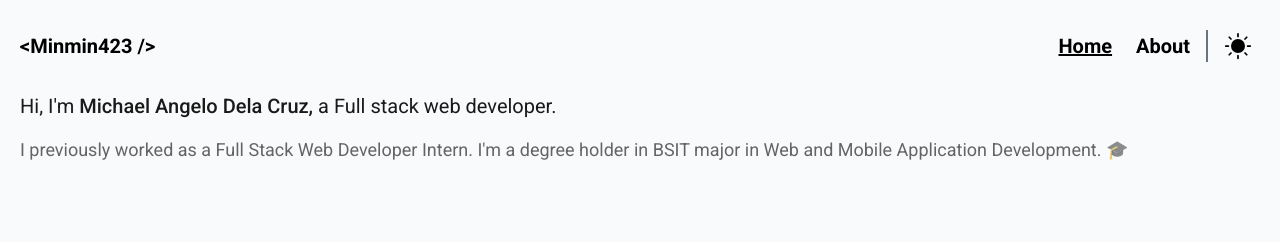
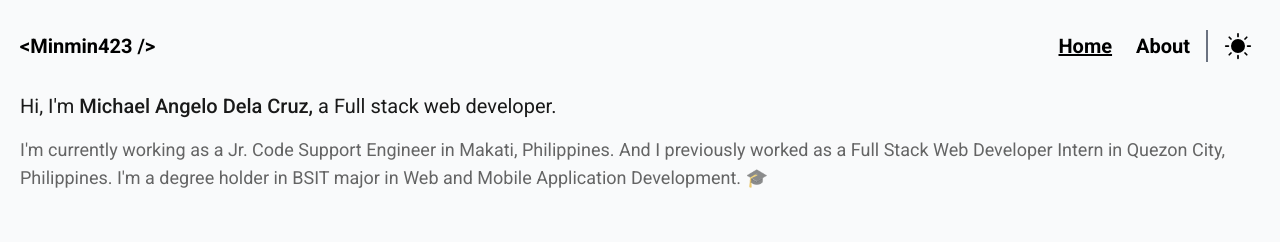
Before and after one commit to minmin423/portfolio-vue, a Vue app: page / in a window 1280 px wide. Shown: the top 242 px of the page. Built offline with nearby package versions, Linux system fonts and the light colour scheme; some icons are missing.

Commit message:
Update HomeView.vue

```diff
--- a/src/views/HomeView.vue
+++ b/src/views/HomeView.vue
@@ -3,7 +3,7 @@
     <!-- INTRO SECTION -->
     <div class="flex flex-col gap-4 pb-8 text-lg md:text-xl">
       <h2>Hi, I'm <span class="font-medium">Michael Angelo Dela Cruz,</span> a Full stack web developer.</h2>
-      <p class="text-black/60 dark:text-gray-200 md:text-lg">I previously worked as a Full Stack Web Developer Intern. I'm a degree holder in BSIT major in Web and Mobile Application Development. 🎓</p>
+      <p class="text-black/60 dark:text-gray-200 md:text-lg">I'm currently working as a Jr. Code Support Engineer in Makati, Philippines. And I previously worked as a Full Stack Web Developer Intern in Quezon City, Philippines. I'm a degree holder in BSIT major in Web and Mobile Application Development. 🎓</p>
 
       <ContactLinks />
     </div>
```
